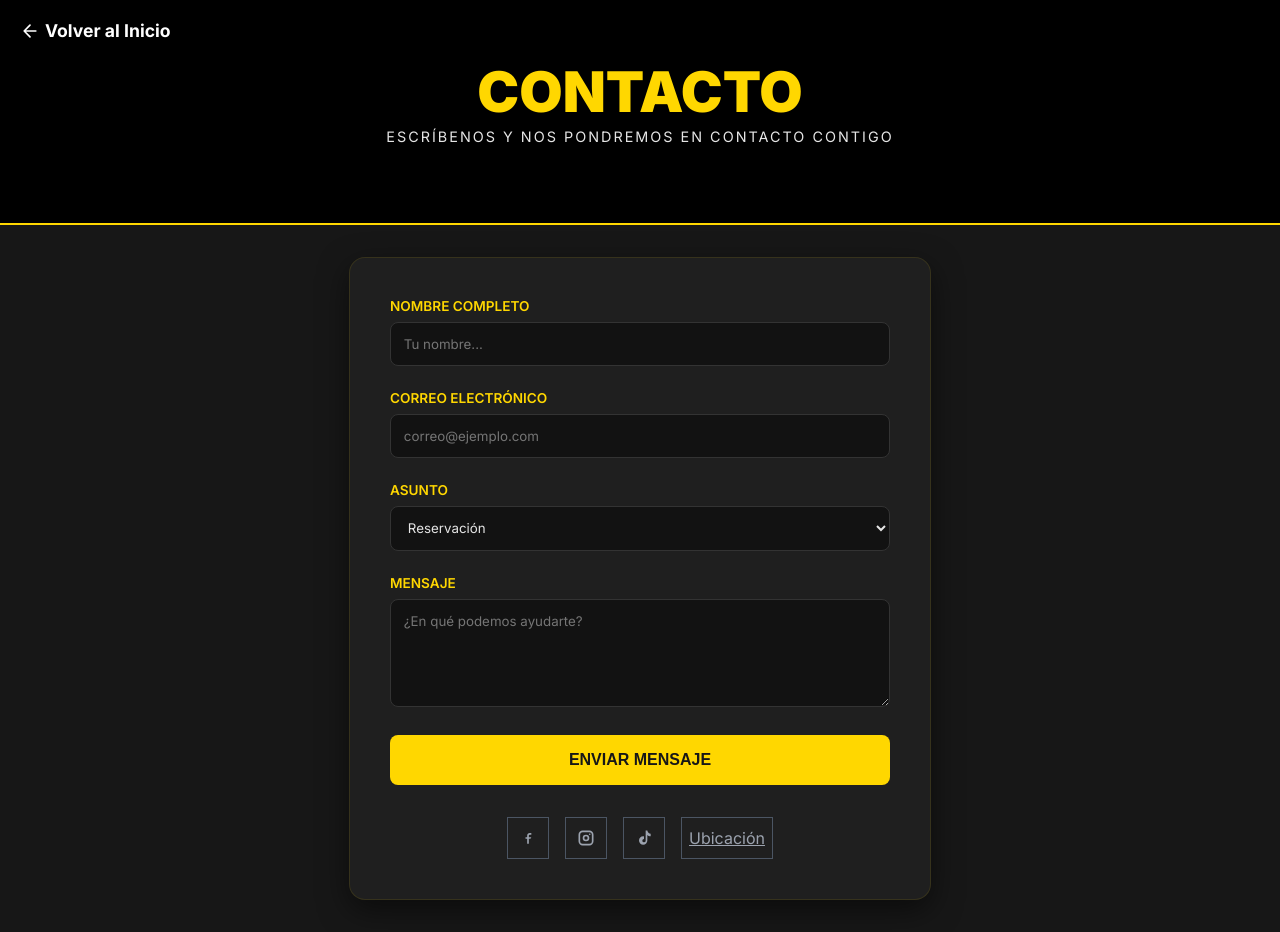
After one commit to 555Rocket555/DUNCAN-DHU, a Flask app: page /contactanos in a window 1280 px wide. The commit adds this page. Run offline with Flask 3, Linux system fonts and the light colour scheme.

Commit message:
Front actualizado

```diff
--- a/app/config.py
+++ b/app/config.py
@@ -33,7 +33,9 @@ class Config:
     SOCIAL_FACEBOOK = os.getenv("SOCIAL_FACEBOOK", "https://www.facebook.com/")
     SOCIAL_INSTAGRAM = os.getenv("SOCIAL_INSTAGRAM", "https://www.instagram.com/")
     SOCIAL_TIKTOK = os.getenv("SOCIAL_TIKTOK", "https://www.tiktok.com/")
-    GOOGLE_MAPS_URL = os.getenv("GOOGLE_MAPS_URL", "https://maps.google.com/")
+    GOOGLE_MAPS_URL = os.getenv("GOOGLE_MAPS_URL", "https://maps.app.goo.gl/fErsqZBaaoDWjkDs7")
+
+
 
     ADMIN_USERNAME = os.getenv("ADMIN_USERNAME", "admin")
     ADMIN_PASSWORD = os.getenv("ADMIN_PASSWORD", "admin123")
--- a/app/routes/public.py
+++ b/app/routes/public.py
@@ -280,3 +280,22 @@ def ticket_send():
         return render_template("efectivo-usuario.html", order=order, sent=False)
 
     return render_template("efectivo-usuario.html", order=order, sent=True)
+
+
+@public_bp.route("/contactanos", methods=["GET", "POST"])
+def contact():
+    if request.method == "POST":
+        flash(
+            "Se ha enviado correctamente, atenderemos tu solicitud lo mas pronto posible",
+            "success",
+        )
+        return redirect(url_for("public.contact"))
+    return render_template(
+        "contactanos.html",
+        social={
+            "facebook": current_app.config.get("SOCIAL_FACEBOOK"),
+            "instagram": current_app.config.get("SOCIAL_INSTAGRAM"),
+            "tiktok": current_app.config.get("SOCIAL_TIKTOK"),
+            "maps": current_app.config.get("GOOGLE_MAPS_URL"),
+        },
+    )
--- /dev/null
+++ b/static/css/contacto.css
@@ -0,0 +1,122 @@
+/* Importamos la base de tu diseño */
+body {
+    font-family: 'Inter', sans-serif;
+    background-color: #171717;
+    color: #E5E5E5;
+    margin: 0;
+    padding: 0;
+}
+
+.header-bg {
+    background-color: #000000;
+    padding: 2rem 1rem;
+    text-align: center;
+    border-bottom: 2px solid #FFD700;
+}
+
+.main-container {
+    max-width: 1200px;
+    margin: 0 auto;
+    padding: 2rem;
+}
+
+.duncan-dhu-title {
+    color: #FFD700;
+    font-size: 3.5rem;
+    font-weight: 900;
+    margin: 0;
+    line-height: 1;
+}
+
+.subtitle {
+    color: #E5E5E5;
+    font-size: 0.9rem;
+    margin-top: 0.5rem;
+    text-transform: uppercase;
+    letter-spacing: 2px;
+}
+
+/* Estilos del Contenedor del Formulario */
+.contact-section {
+    display: flex;
+    justify-content: center;
+    align-items: center;
+    min-height: 70vh;
+}
+
+.contact-card {
+    background-color: #1f1f1f;
+    padding: 2.5rem;
+    border-radius: 1rem;
+    width: 100%;
+    max-width: 500px;
+    box-shadow: 0 10px 30px rgba(0, 0, 0, 0.5);
+    border: 1px solid rgba(255, 215, 0, 0.1);
+}
+
+/* Estilos de los inputs */
+.form-group {
+    margin-bottom: 1.5rem;
+}
+
+.form-group label {
+    display: block;
+    color: #FFD700;
+    margin-bottom: 0.5rem;
+    font-size: 0.85rem;
+    font-weight: 600;
+    text-transform: uppercase;
+}
+
+.form-group input,
+.form-group select,
+.form-group textarea {
+    width: 100%;
+    padding: 0.8rem;
+    background-color: #121212;
+    border: 1px solid #333;
+    border-radius: 0.5rem;
+    color: #E5E5E5;
+    font-family: 'Inter', sans-serif;
+    transition: all 0.3s ease;
+    box-sizing: border-box;
+    /* Evita que el padding desborde el ancho */
+}
+
+.form-group input:focus,
+.form-group select:focus,
+.form-group textarea:focus {
+    outline: none;
+    border-color: #FFD700;
+    box-shadow: 0 0 8px rgba(255, 215, 0, 0.2);
+}
+
+/* Botón de envío usando tus estilos */
+.submit-button {
+    width: 100%;
+    background-color: #FFD700;
+    color: #171717;
+    border: none;
+    padding: 1rem;
+    font-weight: 700;
+    font-size: 1rem;
+    border-radius: 0.5rem;
+    cursor: pointer;
+    transition: all 0.3s ease-in-out;
+}
+
+.button-effect:hover {
+    transform: scale(1.03);
+    box-shadow: 0 20px 25px -5px rgba(255, 215, 0, 0.3), 0 10px 10px -5px rgba(255, 215, 0, 0.1);
+}
+
+/* Responsividad */
+@media (max-width: 640px) {
+    .duncan-dhu-title {
+        font-size: 2.2rem;
+    }
+
+    .contact-card {
+        padding: 1.5rem;
+    }
+}
--- /dev/null
+++ b/templates/contactanos.html
@@ -0,0 +1,116 @@
+<!DOCTYPE html>
+<html lang="es">
+
+<head>
+    <meta charset="UTF-8">
+    <meta name="viewport" content="width=device-width, initial-scale=1.0">
+    <title>Contacto - Duncan Dhu</title>
+    <link rel="stylesheet" href="../static/css/contacto.css">
+    <link href="https://fonts.googleapis.com/css2?family=Inter:wght@400;600;700;900&display=swap" rel="stylesheet">
+</head>
+
+<body>
+
+    <header class="header-bg">
+        <div class="main-container header-content">
+            <div style="position: absolute; top: 20px; left: 20px;">
+                <a href="{{ url_for('public.home') }}"
+                    style="color: white; text-decoration: none; font-weight: bold; font-family: 'Inter', sans-serif; font-size: 1.1rem; text-shadow: 1px 1px 2px black; display: flex; align-items: center; gap: 5px;">
+                    <svg xmlns="http://www.w3.org/2000/svg" class="w-5 h-5" width="20" height="20" viewBox="0 0 24 24"
+                        fill="none" stroke="currentColor" stroke-width="2" stroke-linecap="round"
+                        stroke-linejoin="round">
+                        <path d="M19 12H5M12 19l-7-7 7-7" />
+                    </svg>
+                    Volver al Inicio
+                </a>
+            </div>
+            <h1 class="duncan-dhu-title">CONTACTO</h1>
+            <p class="subtitle">Escríbenos y nos pondremos en contacto contigo</p>
+        </div>
+    </header>
+
+    <main class="main-container contact-section">
+        <div class="contact-card">
+            {% with messages = get_flashed_messages(with_categories=true) %}
+            {% if messages %}
+            {% for category, message in messages %}
+            <div class="message {{ category }}"
+                style="background-color: #fca311; color: black; padding: 15px; margin-bottom: 20px; text-align: center; border-radius: 5px; font-weight: bold;">
+                {{ message }}
+            </div>
+            {% endfor %}
+            {% endif %}
+            {% endwith %}
+            <form action="{{ url_for('public.contact') }}" method="POST" class="contact-form">
+                <div class="form-group">
+                    <label for="nombre">Nombre Completo</label>
+                    <input type="text" id="nombre" name="nombre" placeholder="Tu nombre..." required>
+                </div>
+
+                <div class="form-group">
+                    <label for="email">Correo Electrónico</label>
+                    <input type="email" id="email" name="email" placeholder="correo@ejemplo.com" required>
+                </div>
+
+                <div class="form-group">
+                    <label for="asunto">Asunto</label>
+                    <select id="asunto" name="asunto">
+                        <option value="reservacion">Reservación</option>
+                        <option value="evento">Eventos Especiales</option>
+                        <option value="queja">Sugerencias o Quejas</option>
+                        <option value="otro">Otro</option>
+                    </select>
+                </div>
+
+                <div class="form-group">
+                    <label for="mensaje">Mensaje</label>
+                    <textarea id="mensaje" name="mensaje" rows="5" placeholder="¿En qué podemos ayudarte?"
+                        required></textarea>
+                </div>
+
+                <button type="submit" class="submit-button button-effect">
+                    ENVIAR MENSAJE
+                </button>
+            </form>
+
+            <div style="margin-top: 2rem; display: flex; justify-content: center; gap: 1rem;">
+                <a href="{{ social.facebook }}" target="_blank"
+                    style="width: 40px; height: 40px; border: 1px solid #4b5563; display: flex; align-items: center; justify-content: center; color: #9ca3af; transition: all 0.3s;"
+                    onmouseover="this.style.backgroundColor='#fca311'; this.style.color='black'; this.style.borderColor='#fca311';"
+                    onmouseout="this.style.backgroundColor='transparent'; this.style.color='#9ca3af'; this.style.borderColor='#4b5563';">
+                    <svg style="width: 20px; height: 20px;" fill="currentColor" viewBox="0 0 24 24">
+                        <path d="M14 8h2V6h-2c-1.66 0-3 1.34-3 3v2H9v2h2v6h2v-6h2l1-2h-3V9c0-.55.45-1 1-1z" />
+                    </svg>
+                </a>
+                <a href="{{ social.instagram }}" target="_blank"
+                    style="width: 40px; height: 40px; border: 1px solid #4b5563; display: flex; align-items: center; justify-content: center; color: #9ca3af; transition: all 0.3s;"
+                    onmouseover="this.style.backgroundColor='#fca311'; this.style.color='black'; this.style.borderColor='#fca311';"
+                    onmouseout="this.style.backgroundColor='transparent'; this.style.color='#9ca3af'; this.style.borderColor='#4b5563';">
+                    <svg style="width: 20px; height: 20px;" fill="none" stroke="currentColor" viewBox="0 0 24 24"
+                        stroke-width="2" stroke-linecap="round" stroke-linejoin="round">
+                        <rect x="4" y="4" width="16" height="16" rx="4"></rect>
+                        <circle cx="12" cy="12" r="3"></circle>
+                        <line x1="16.5" y1="7.5" x2="16.5" y2="7.5"></line>
+                    </svg>
+                </a>
+                <a href="{{ social.tiktok }}" target="_blank"
+                    style="width: 40px; height: 40px; border: 1px solid #4b5563; display: flex; align-items: center; justify-content: center; color: #9ca3af; transition: all 0.3s;"
+                    onmouseover="this.style.backgroundColor='#fca311'; this.style.color='black'; this.style.borderColor='#fca311';"
+                    onmouseout="this.style.backgroundColor='transparent'; this.style.color='#9ca3af'; this.style.borderColor='#4b5563';">
+                    <svg style="width: 20px; height: 20px;" fill="currentColor" viewBox="0 0 24 24">
+                        <path
+                            d="M16 3c.4 2.3 1.9 3.8 4 4v3c-1.7-.1-3.2-.7-4-1.6v6.6a5 5 0 1 1-5-5c.3 0 .7 0 1 .1v3.1a2 2 0 1 0 2 2V3h2z" />
+                    </svg>
+                </a>
+                <a href="{{ social.maps }}" target="_blank"
+                    style="width: 90px; height: 40px; border: 1px solid #4b5563; display: flex; align-items: center; justify-content: center; color: #9ca3af; transition: all 0.3s;"
+                    class="text-white hover:text-urban-yellow underline font-bold uppercase text-sm">
+                    Ubicación
+                </a>
+            </div>
+        </div>
+    </main>
+
+</body>
+
+</html>
```
Also changed, not shown: templates/Principal.html (+11 -0 lines).
